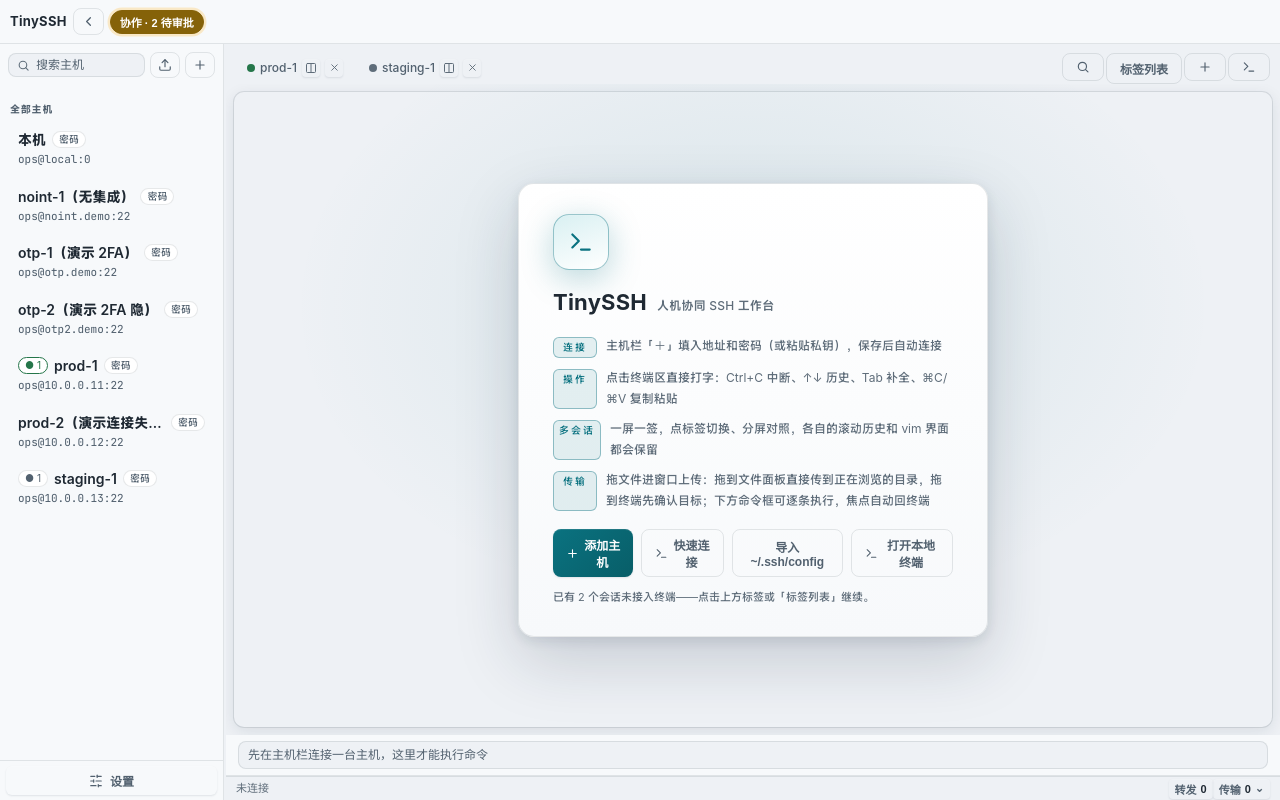
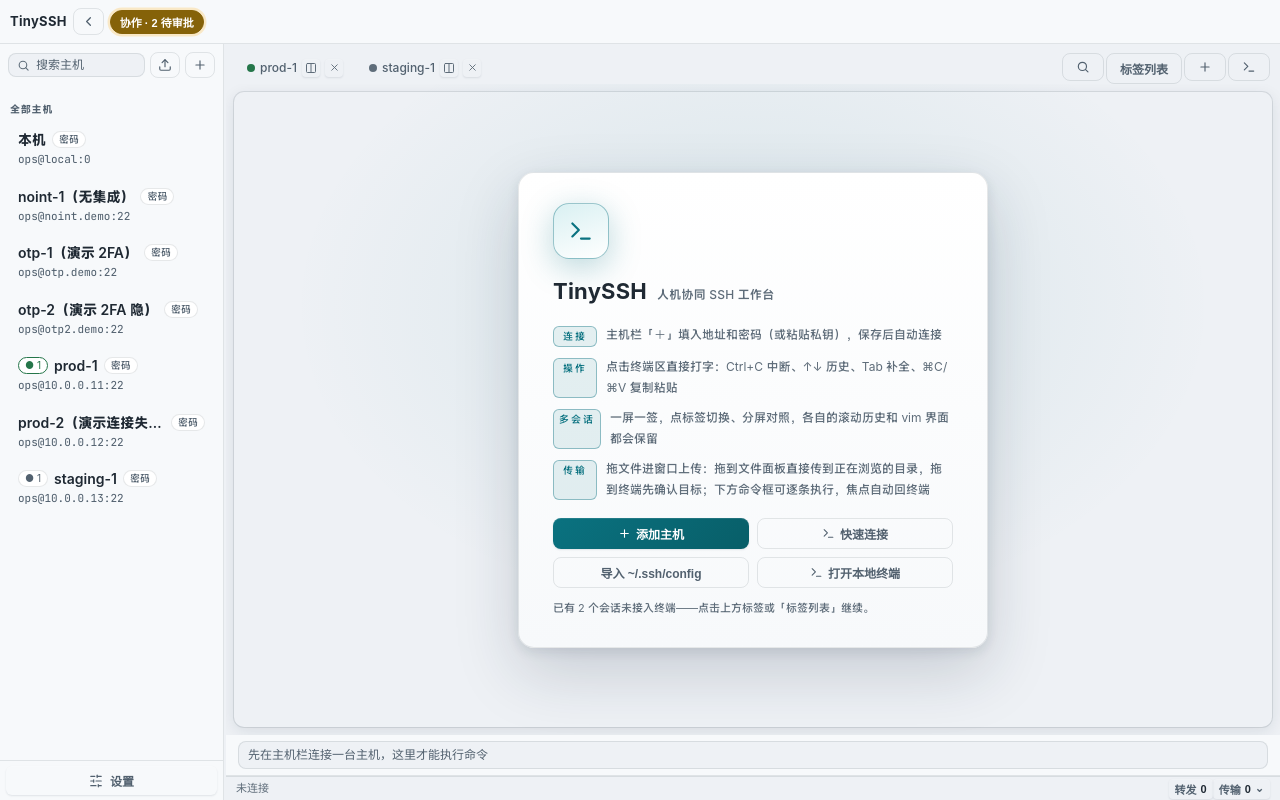
Before and after one commit to chenpu17/TinySSH, a React (Vite) app in the folder ui/: page / in a window 1280 px wide. Built offline with nearby package versions, Linux system fonts and the light colour scheme; a web font is replaced by a local one.

Commit message:
UX-R1 首页欢迎卡：动作按钮 2×2 网格——单行文本不再硬折，3 钮时末位通栏兜底

```diff
--- a/ui/src/styles.css
+++ b/ui/src/styles.css
@@ -562,7 +562,12 @@ button.tab-x:not(:disabled):hover { background: var(--danger-soft); color: var(-
   padding: 1px 5px; margin-top: 2px;
   background: var(--accent-soft);
 }
-.welcome-actions { display: flex; gap: 8px; margin-bottom: 12px; }
+/* 首页四动作 2×2 网格（字体档轮）：单行 flex 时每钮仅 ~94px，中文标签被硬折成
+   「添加主/机」「快速连/接」；双列后每钮 ~197px 全部单行。奇数尾钮（无本机主机时
+   只剩 3 个）通栏兜底，避免右下留空格 */
+.welcome-actions { display: grid; grid-template-columns: 1fr 1fr; gap: 8px; margin-bottom: 12px; }
+.welcome-actions button { white-space: nowrap; }
+.welcome-actions button:last-child:nth-child(odd) { grid-column: 1 / -1; }
 .welcome-note { font-size: 11px; }
 /* ⌘F 终端内搜索框（T16）：悬浮于终端右上角，不遮内容主区 */
 .term-search {
```
Also changed, not shown: 1 other file (tests, documents, lock files or other folders).
